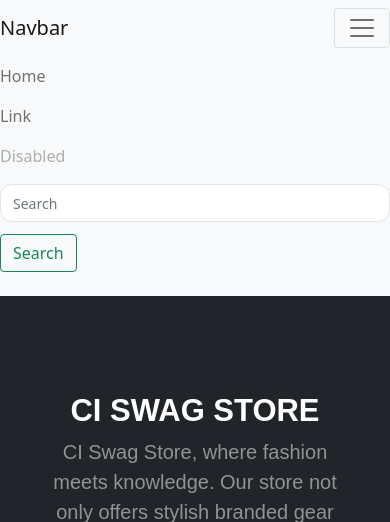
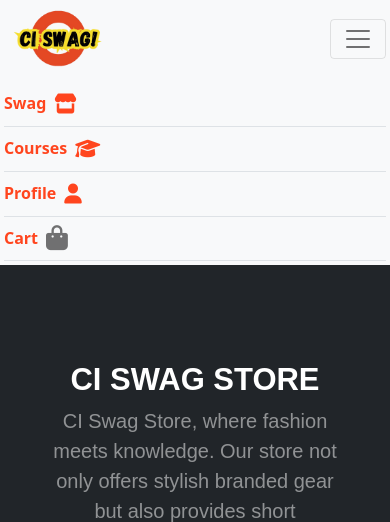
Before and after one commit to DarrachBarneveld/Ci-Swag-Store, a Django app: page / in a window 390 px wide, after a click that opens the changed part. Shown: the top 522 px of the page. Run offline with Django 3.2, Linux system fonts and the light colour scheme; grey boxes labelled with a size stand in for pictures from a placeholder-image service; parts of the project's set-up code (start-up, migrations or seed data) failed here and were passed over; some libraries are stand-ins or nearby versions.

Commit message:
Styled mobile nav

```diff
--- a/templates/includes/mobile_nav.html
+++ b/templates/includes/mobile_nav.html
@@ -1,24 +1,114 @@
-<nav class="navbar navbar-expand-lg navbar-light bg-light d-md-none">
-    <a class="navbar-brand" href="#">Navbar</a>
+<nav class="navbar navbar-expand-lg navbar-light bg-light d-md-none p-1">
+  <a class="navbar-brand fw-bolder logo" href="{% url "home" %}">
+    <img src="/media/ciswag.png" alt="code institute swag logo" class="" />
+  </a>
     <button class="navbar-toggler" type="button" data-toggle="collapse" data-target="#navbarTogglerDemo02" aria-controls="navbarTogglerDemo02" aria-expanded="false" aria-label="Toggle navigation">
       <span class="navbar-toggler-icon"></span>
     </button>
 
     <div class="collapse navbar-collapse" id="navbarTogglerDemo02">
       <ul class="navbar-nav mr-auto mt-2 mt-lg-0">
-        <li class="nav-item active">
-          <a class="nav-link" href="#">Home <span class="sr-only">(current)</span></a>
+        <li class="nav-item active border-bottom py-1">
+          <div class="dropdown">
+            <a
+              class="nav-link d-flex gap-2 align-items-center h5 m-0"
+              href="#"
+              role="button"
+              data-toggle="dropdown"
+              aria-expanded="false"
+            >
+              <p class="p-0 m-0 text-orange fw-bold h6">Swag</p>
+              <i class="fa-solid fa-store text-orange"></i>
+            </a>
+            <ul class="dropdown-menu" aria-labelledby="product-options">
+              <li><a class="dropdown-item" href="{% url 'products' %}">All</a></li>
+              <li><hr class="dropdown-divider" /></li>
+              <li>
+                <a class="dropdown-item" href="{% url 'products' %}?category=clothing">Clothing</a>
+              </li>
+              <li>
+                <a class="dropdown-item" href="{% url 'products' %}?category=stationary">Stationary</a>
+              </li>
+              <li>
+                <a class="dropdown-item" href="{% url 'products' %}?category=miscellaneous">Miscellaneous</a>
+              </li>
+            </ul>
+          </div>
         </li>
-        <li class="nav-item">
-          <a class="nav-link" href="#">Link</a>
+        <li class="nav-item border-bottom py-1">
+          <div class="dropdown">
+            <a
+              class="nav-link d-flex gap-2 align-items-center h5 m-0"
+              href="#"
+              role="button"
+              data-toggle="dropdown"
+              aria-expanded="false"
+            >
+              <p class="p-0 m-0 text-orange fw-bold h6">Courses</p>
+              <i class="fa-solid fa-graduation-cap text-orange"></i>
+            </a>
+            <ul class="dropdown-menu" aria-labelledby="course-options">
+              <li><a class="dropdown-item" href="{% url 'programs' %}">All</a></li>
+              <li><hr class="dropdown-divider" /></li>
+              <li>
+                <a class="dropdown-item" href="{% url 'programs' %}?category=fullstack">Full-Stack</a>
+              </li>
+              <li>
+                <a class="dropdown-item" href="{% url 'programs' %}?category=ui_ux_design">UI/UX Design</a>
+              </li>
+              <li>
+                <a class="dropdown-item" href="{% url 'programs' %}?category=devops">DevOps</a>
+              </li>
+              <li>
+                <a class="dropdown-item" href="{% url 'programs' %}?category=data_science">Data Science</a>
+              </li>
+              <li>
+                <a class="dropdown-item" href="{% url 'programs' %}?category=game_dev">Game Dev</a>
+              </li>
+              <li>
+                <a class="dropdown-item" href='{% url 'programs' %}?category=mobile_app'>Mobile App</a>
+              </li>
+            </ul>
+        </div>
         </li>
-        <li class="nav-item">
-          <a class="nav-link disabled" href="#" tabindex="-1" aria-disabled="true">Disabled</a>
+        <li class="nav-item border-bottom py-1">
+          <div class="dropdown">
+            <a
+              class="nav-link d-flex gap-2 align-items-center h5 m-0"
+              href="#"
+              role="button"
+              data-toggle="dropdown"
+              aria-expanded="false"
+            >
+            <p class="p-0 m-0 text-orange fw-bold h6">Profile</p>
+            <i class="fa-solid fa-user text-orange"></i>
+          </a>
+            <ul class="dropdown-menu" aria-labelledby="user-options">
+              <li><a class="dropdown-item" href="{% url "profile" %}">Profile</a></li>
+              <li><hr class="dropdown-divider" /></li>
+              {% if request.user.is_authenticated %}
+              <a href="{% url 'account_logout' %}" class="dropdown-item">Logout</a>
+              {% else %}
+              <a href="{% url 'account_signup' %}" class="dropdown-item">Register</a>
+              <a href="{% url 'account_login' %}" class="dropdown-item">Login</a>
+              {% endif %}
+
+            </ul>
+          </div>
         </li>
+        <li class='nav-item border-bottom py-1'>
+        <a class="nav-link d-flex gap-2 align-items-center h5 m-0" href="{% url "view_cart" %}" aria-expanded="false">
+          <p class="p-0 m-0 text-orange fw-bold h6">Cart</p>
+          <i class="fas fa-shopping-bag fa-lg position-relative">
+            {% if cart_items|length > 0 %}
+            <span class="position-absolute top-0 start-100 translate-middle badge rounded-pill bg-danger" style="font-size: x-small;">
+              {{ cart_items|length }}
+            </span>
+            {% endif %}
+          </i>
+          </span>
+        </a>
+      </li>
       </ul>
-      <form class="form-inline my-2 my-lg-0">
-        <input class="form-control mr-sm-2" type="search" placeholder="Search">
-        <button class="btn btn-outline-success my-2 my-sm-0" type="submit">Search</button>
-      </form>
     </div>
   </nav>
```
